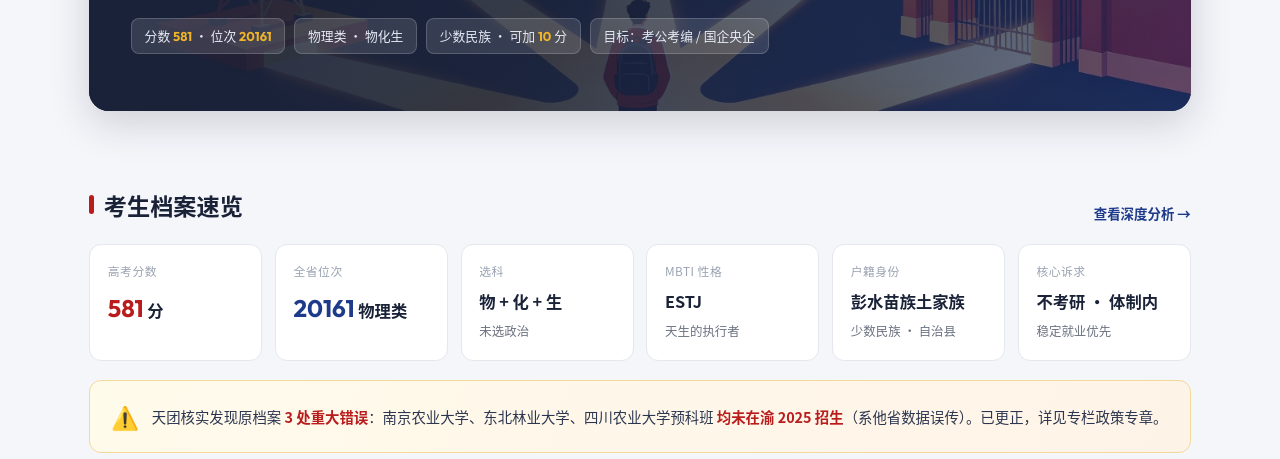
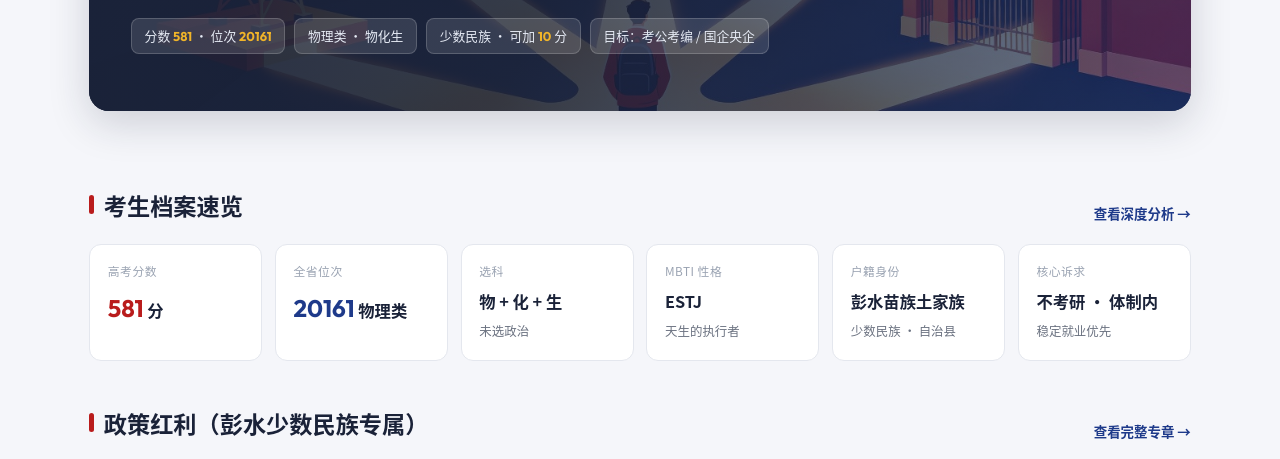
Before and after one commit to codengseam/gaokaozhinan, a plain HTML site: page index.html in a window 1280 px wide. Shown: the part 313-772 px from the top of the page. Drawn offline with Linux system fonts and the light colour scheme.

Commit message:
feat: 高考志愿静态网页项目设计与实现
Co-authored-by: traeagent <traeagent@users.noreply.github.com>

```diff
--- a/index.html
+++ b/index.html
@@ -198,11 +198,6 @@ a{color:inherit;text-decoration:none;}
     <div class="pcell"><div class="pl">MBTI 性格</div><div class="pv">ESTJ<br><span style="font-size:0.78rem;color:var(--muted);font-weight:500;">天生的执行者</span></div></div>
     <div class="pcell"><div class="pl">户籍身份</div><div class="pv">彭水苗族土家族<br><span style="font-size:0.78rem;color:var(--muted);font-weight:500;">少数民族 · 自治县</span></div></div>
     <div class="pcell"><div class="pl">核心诉求</div><div class="pv">不考研 · 体制内<br><span style="font-size:0.78rem;color:var(--muted);font-weight:500;">稳定就业优先</span></div></div>
-  </div>
-
-  <div class="alert-banner">
-    <span class="ai">⚠️</span>
-    <span class="at">天团核实发现原档案 <b>3 处重大错误</b>：南京农业大学、东北林业大学、四川农业大学预科班 <b>均未在渝 2025 招生</b>（系他省数据误传）。已更正，详见专栏政策专章。</span>
   </div>
 
   <!-- 政策红利 -->
```
